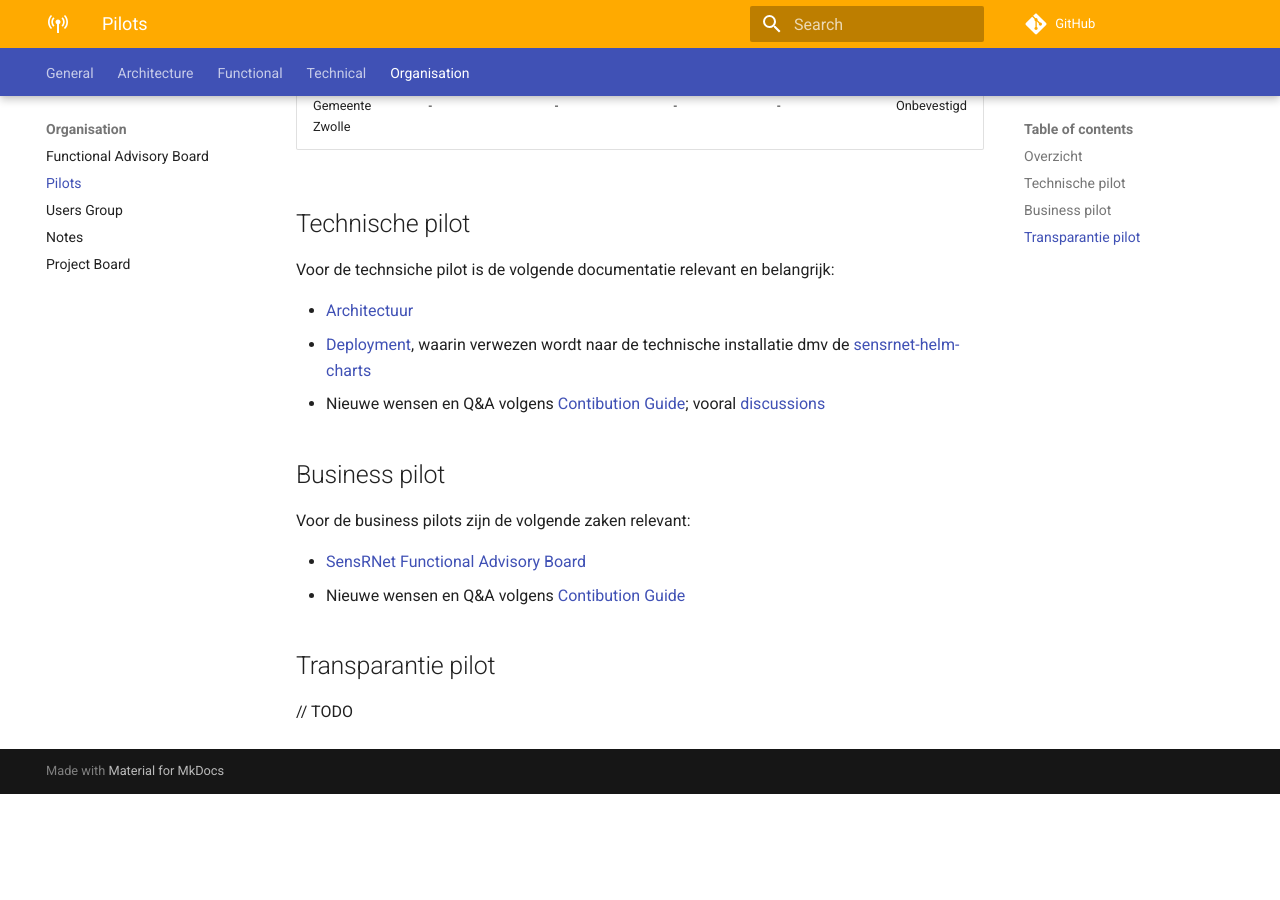
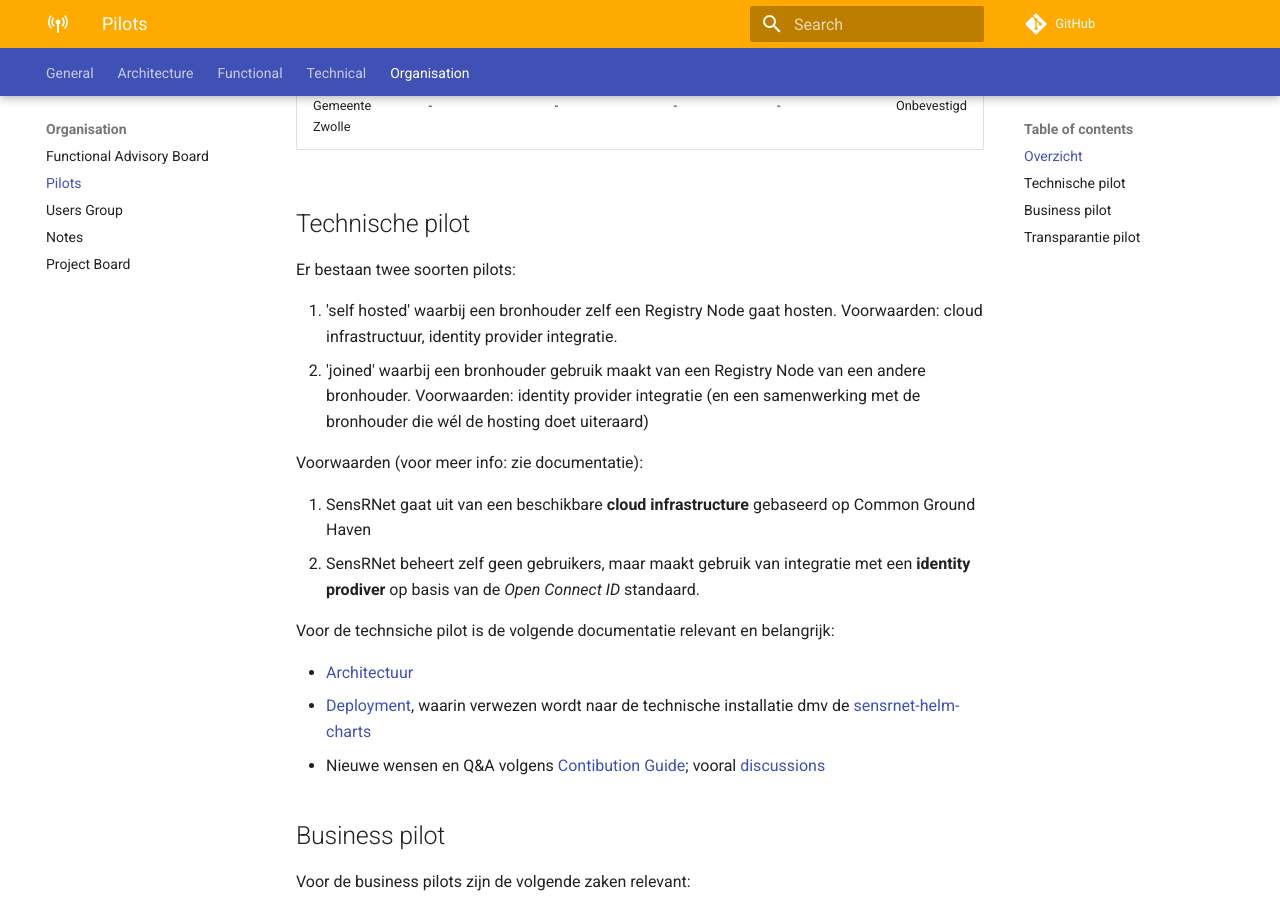
Before and after one commit to kadaster-labs/sensrnet-home, an MkDocs documentation site: the page built from docs/Pilots.md, in a window 1280 px wide and 900 px high, scrolled down 1433 px. Built offline with MkDocs 1.6.1 and Material for MkDocs 9.7.7, drawn with Linux system fonts in a browser that asks for light colours; emoji names are drawn with the system emoji font; comment, search, counter and statistics services are not loaded; before the commit the page ends 2227 px from its top, so only the background shows below that.

Commit message:
technische pilots voorwaarden

```diff
--- a/docs/Pilots.md
+++ b/docs/Pilots.md
@@ -31,6 +31,16 @@ In de tweede helft van 2021 worden er een aantal pilots gestart. Pilots kunnen v
 
 ## Technische pilot
 
+Er bestaan twee soorten pilots:
+
+1. 'self hosted' waarbij een bronhouder zelf een Registry Node gaat hosten. Voorwaarden: cloud infrastructuur, identity provider integratie.
+2. 'joined' waarbij een bronhouder gebruik maakt van een Registry Node van een andere bronhouder. Voorwaarden: identity provider integratie (en een samenwerking met de bronhouder die wél de hosting doet uiteraard)
+
+Voorwaarden (voor meer info: zie documentatie):
+
+1. SensRNet gaat uit van een beschikbare **cloud infrastructure** gebaseerd op Common Ground Haven
+2. SensRNet beheert zelf geen gebruikers, maar maakt gebruik van integratie met een **identity prodiver** op basis van de _Open Connect ID_ standaard.
+
 Voor de technsiche pilot is de volgende documentatie relevant en belangrijk:
 
 - [Architectuur](Architecture.md)
```
